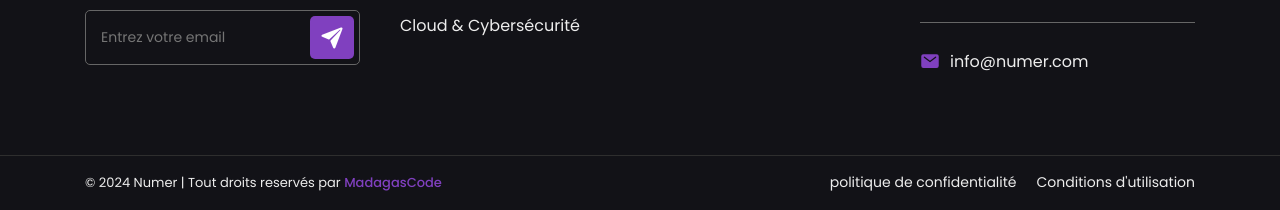
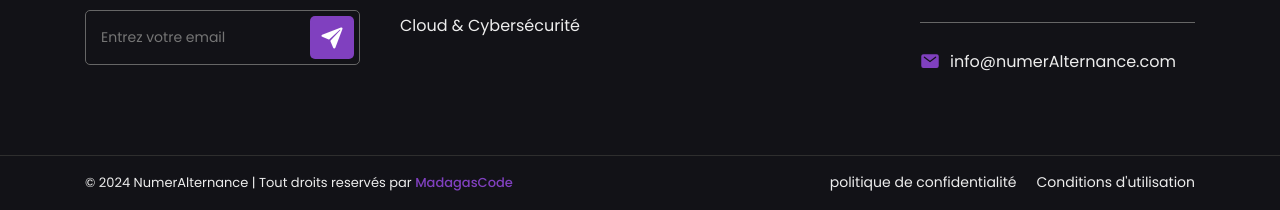
Before and after one commit to tonyfrogetdev/numeralternance, a plain HTML site: page index.html in a window 1280 px wide. Shown: the part 3469-3679 px from the top of the page. Drawn offline with nearby package versions, Linux system fonts and the light colour scheme; a web font is replaced by a local one.

Commit message:
corrections ajout alternance

```diff
--- a/index.html
+++ b/index.html
@@ -4,7 +4,7 @@
     <meta charset="UTF-8" />
     <meta http-equiv="X-UA-Compatible" content="IE=edge" />
     <meta name="viewport" content="width=device-width, initial-scale=1.0" />
-    <title>Numer - Osons ensemble l'audace technologique</title>
+    <title>NumerAlternance - Osons ensemble l'audace technologique</title>
 
     <!--
     - favicon
@@ -747,7 +747,7 @@
               <ion-icon name="mail" aria-hidden="true"></ion-icon>
 
               <a href="mailto:info@hoolix.com" class="contact-link"
-                >info@numer.com</a
+                >info@numerAlternance.com</a
               >
             </li>
           </ul>
@@ -757,7 +757,7 @@
       <div class="footer-bottom">
         <div class="container">
           <p class="copyright">
-            &copy; 2024 Numer | Tout droits reservés par
+            &copy; 2024 NumerAlternance | Tout droits reservés par
             <a
               href="https://www.youtube.com/@MadagasCode/videos"
               class="copyright-link"
```
